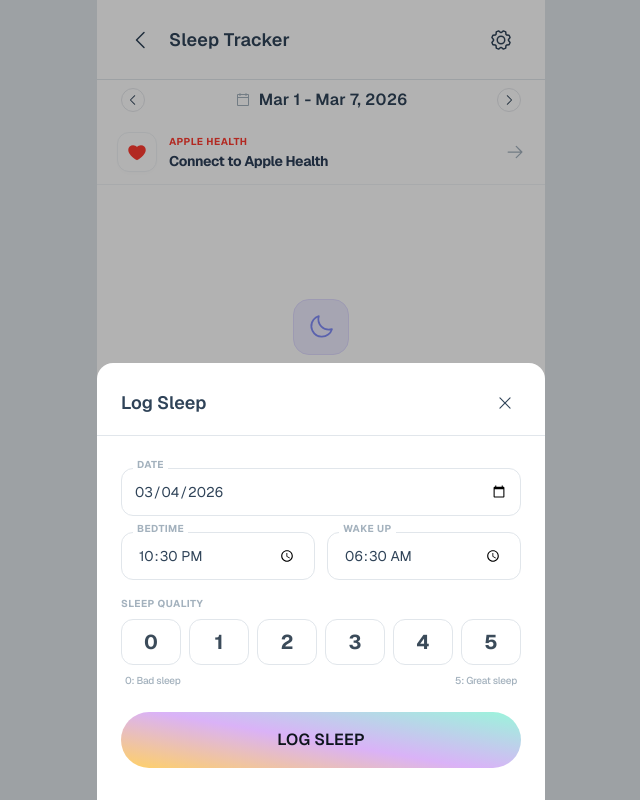
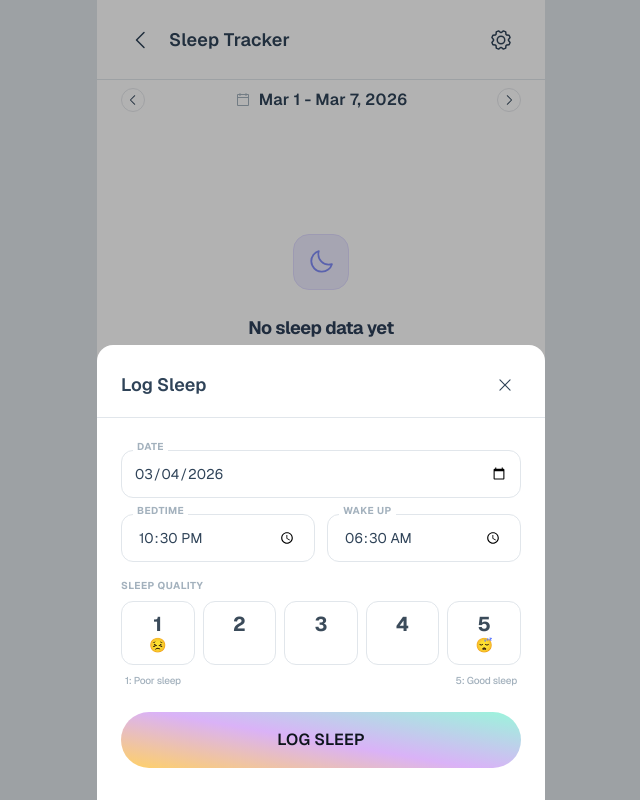
Before and after one commit to mwsurjith/renewrx-demo, a Next.js app: page /sleep-tracker in a window 1280 px wide. Both pictures are taken after a click on the button "LOG CHECK-IN DIRECTLY". Shown: the whole page, without its empty margins (319-959 px from the left). Built offline with nearby package versions, Linux system fonts and the light colour scheme.

Commit message:
updated as per kelly comment

```diff
--- a/src/components/widget/bp-log-sheet.jsx
+++ b/src/components/widget/bp-log-sheet.jsx
@@ -21,11 +21,11 @@ import {
 // ─── Constants ──────────────────────────────────────────────────────
 
 const CONTEXT_TAGS = [
-    "Morning",
-    "Evening",
     "Before Meds",
     "After Meds",
     "After Exercise",
+    "Feeling Stressed",
+    "Not Fully Rested",
 ];
 
 // ─── Status Bar Sub-component ───────────────────────────────────────
@@ -342,6 +342,16 @@ export default function BPLogSheet({ open, onClose, onLog, initialReading = null
                     />
                 </div>
 
+                {/* High BP Disclaimer */}
+                {(systolic >= 140 || diastolic >= 90) && (
+                    <div className="mb-6 p-4 rounded-xl bg-red-50 border border-red-100 flex items-start gap-3">
+                        <PiWarningCircleFill size={20} className="text-red-500 shrink-0 mt-0.5" />
+                        <p className="text-xs text-red-800 font-medium leading-relaxed">
+                            <span className="font-bold">Disclaimer:</span> If you are experiencing symptoms such as dizziness, severe headache, or blurry vision, please contact your doctor immediately.
+                        </p>
+                    </div>
+                )}
+
                 {/* Submit */}
                 <div className="flex flex-col gap-3">
                     <Button variant="primary" size="xl" onClick={handleLog}>
--- a/src/components/widget/sleep-log-sheet.jsx
+++ b/src/components/widget/sleep-log-sheet.jsx
@@ -14,7 +14,7 @@ export default function SleepLogSheet({ open, onClose, onLog, initialData = null
     const [wakeTime, setWakeTime] = useState("");
     const [quality, setQuality] = useState(null);
 
-    const qualities = [0, 1, 2, 3, 4, 5];
+    const qualities = [1, 2, 3, 4, 5];
 
     useEffect(() => {
         if (open) {
@@ -108,15 +108,18 @@ export default function SleepLogSheet({ open, onClose, onLog, initialData = null
                                     : "border-neutral-200 bg-white hover:bg-neutral-50"
                                     }`}
                             >
-                                <span className={`text-[20px] font-bold leading-none ${quality === val ? "text-purple-600" : "text-neutral-700"}`}>
-                                    {val}
-                                </span>
+                                <div className={`flex flex-col items-center ${quality === val ? "text-purple-600" : "text-neutral-700"}`}>
+                                    <span className="text-[20px] font-bold leading-none">{val}</span>
+                                    <span className="text-[14px] leading-none mt-1 h-[14px] flex items-center justify-center">
+                                        {val === 1 ? "😣" : val === 5 ? "😴" : ""}
+                                    </span>
+                                </div>
                             </button>
                         ))}
                     </div>
                     <div className="flex justify-between mt-2 px-1">
-                        <span className="text-[10px] text-neutral-400 font-medium tracking-tight">0: Bad sleep</span>
-                        <span className="text-[10px] text-neutral-400 font-medium tracking-tight">5: Great sleep</span>
+                        <span className="text-[10px] text-neutral-400 font-medium tracking-tight">1: Poor sleep</span>
+                        <span className="text-[10px] text-neutral-400 font-medium tracking-tight">5: Good sleep</span>
                     </div>
                 </div>
             </div>
--- a/src/components/widget/stress-log-sheet.jsx
+++ b/src/components/widget/stress-log-sheet.jsx
@@ -13,7 +13,7 @@ export default function StressLogSheet({ open, onClose, onLog, initialData = nul
     const [time, setTime] = useState("");
     const [stressLevel, setStressLevel] = useState(null); // 1-5 scale
 
-    const stressLevels = [0, 1, 2, 3, 4, 5];
+    const stressLevels = [1, 2, 3, 4, 5];
 
     useEffect(() => {
         if (open) {
@@ -71,15 +71,18 @@ export default function StressLogSheet({ open, onClose, onLog, initialData = nul
                                     : "border-neutral-200 bg-white hover:bg-neutral-50"
                                     }`}
                             >
-                                <span className={`text-[20px] font-bold leading-none ${stressLevel === val ? "text-purple-600" : "text-neutral-700"}`}>
-                                    {val}
-                                </span>
+                                <div className={`flex flex-col items-center ${stressLevel === val ? "text-purple-600" : "text-neutral-700"}`}>
+                                    <span className="text-[20px] font-bold leading-none">{val}</span>
+                                    <span className="text-[14px] leading-none mt-1 h-[14px] flex items-center justify-center">
+                                        {val === 1 ? "😌" : val === 5 ? "😫" : ""}
+                                    </span>
+                                </div>
                             </button>
                         ))}
                     </div>
                     <div className="flex justify-between mt-2 px-1">
-                        <span className="text-[10px] text-neutral-400 font-medium tracking-tight">0: Not stressed</span>
-                        <span className="text-[10px] text-neutral-400 font-medium tracking-tight">5: Highly stressed</span>
+                        <span className="text-[10px] text-neutral-400 font-medium tracking-tight">1: Very relaxed</span>
+                        <span className="text-[10px] text-neutral-400 font-medium tracking-tight">5: Very stressed</span>
                     </div>
                 </div>
             </div>
--- a/src/context/developer-context.jsx
+++ b/src/context/developer-context.jsx
@@ -6,18 +6,18 @@ const DeveloperContext = createContext(null);
 
 export const DeveloperProvider = ({ children }) => {
     const [toggles, setToggles] = useState({
+        wakeUpTime: false,
+        nourishNotebook: true,
         insulin: false,
         bloodPressure: true,
-        iHealthIntegration: true,
-        bloodGlucose: true,
-        wakeUpTime: true,
+        iHealthIntegration: false,
+        bloodGlucose: false,
         sleepTracking: true,
+        deviceData: false,
         stressTracking: true,
-        appleHealthIntegration: true,
-        deviceData: true,
-        bumfie: true,
-        nourishNotebook: true,
-        onboardingChecklist: true,
+        appleHealthIntegration: false,
+        bumfie: false,
+        onboardingChecklist: false,
     });
 
     useEffect(() => {
```
